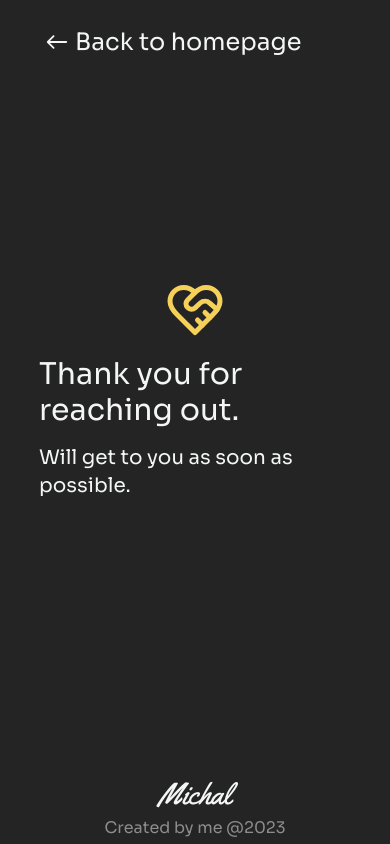
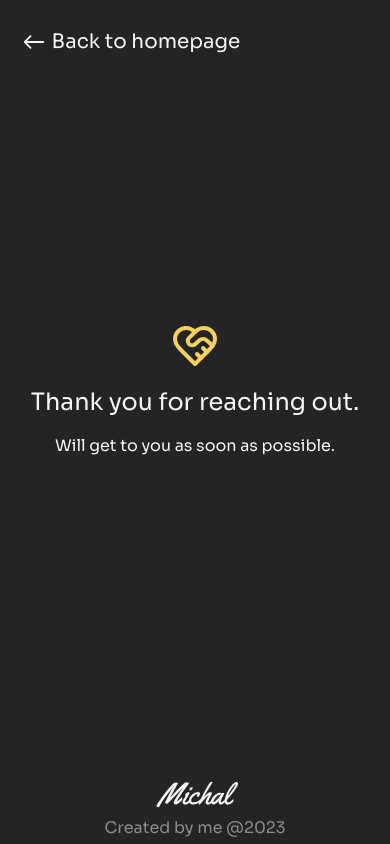
Before and after one commit to michalciberej/personal-website-v2, a Next.js app: page /thankyou in a window 390 px wide. Built offline with nearby package versions, Linux system fonts and the light colour scheme.

Commit message:
Refactored responsive styles

```diff
--- a/app/not-found.tsx
+++ b/app/not-found.tsx
@@ -1,5 +1,8 @@
 import React from 'react';
 import { Metadata } from 'next';
+import Link from 'next/link';
+import { IoIosArrowRoundBack } from 'react-icons/io';
+import Footer from './components/Footer';
 
 export const metadata: Metadata = {
   title: 'Something went wrong | Michal Ciberej',
@@ -8,15 +11,29 @@ export const metadata: Metadata = {
 
 const notFoundPage = () => {
   return (
-    <main>
+    <main className='h-[100dvh] bg-backgroundD px-[4vw] md:px-[10vw] text-textD flex flex-col justify-between'>
+      <header>
+        <div className='pt-6'>
+          <Link
+            href='/'
+            aria-label='back to homepage'
+            className='group hover:text-primary transition-all flex items-center'>
+            <IoIosArrowRoundBack className='text-4xl group-hover:-translate-x-2 md:group-hover:-translate-x-4 transition-transform' />
+            <span className='text-xl md:text-2xl'>Back to homepage</span>
+          </Link>
+        </div>
+      </header>
       <section>
-        <div className='h-[100dvh] bg-backgroundD text-textD flex flex-col justify-center items-center'>
-          <h1 className='text-9xl bg-clip-text bg-gradient-to-tr from-primary to-secondary text-transparent'>
+        <div className='text-textD flex flex-col justify-center items-center'>
+          <h1 className='text-7xl md:text-9xl bg-clip-text bg-gradient-to-tr from-primary to-secondary text-transparent'>
             OH NO
           </h1>
-          <p className='text-2xl'>Something went wrong</p>
+          <p className='text-xl md:text-2xl'>Something went wrong</p>
         </div>
       </section>
+      <footer>
+        <Footer white />
+      </footer>
     </main>
   );
 };
--- a/app/thankyou/page.tsx
+++ b/app/thankyou/page.tsx
@@ -12,23 +12,23 @@ export const metadata: Metadata = {
 
 const ThankYouPage = () => {
   return (
-    <main className='h-[100dvh] bg-backgroundD px-[10vw] text-textD flex flex-col justify-between'>
+    <main className='h-[100dvh] bg-backgroundD px-[4vw] md:px-[10vw] text-textD flex flex-col justify-between'>
       <header>
         <div className='pt-6'>
           <Link
             href='/'
             aria-label='back to homepage'
             className='group hover:text-primary transition-all flex items-center'>
-            <IoIosArrowRoundBack className='text-4xl group-hover:-translate-x-4 transition-transform' />
-            <span className='text-2xl'>Back to homepage</span>
+            <IoIosArrowRoundBack className='text-4xl group-hover:-translate-x-2 md:group-hover:-translate-x-4 transition-transform' />
+            <span className='text-xl md:text-2xl'>Back to homepage</span>
           </Link>
         </div>
       </header>
       <section>
-        <div className='flex flex-col items-center justify-center text-3xl -mt-10 space-y-4'>
-          <LuHeartHandshake className='text-6xl text-primary' />
-          <h1>Thank you for reaching out.</h1>
-          <p className='text-xl'>Will get to you as soon as possible.</p>
+        <div className='flex flex-col items-center justify-center -mt-10 space-y-4'>
+          <LuHeartHandshake className='text-5xl md:text-6xl text-primary' />
+          <h1 className='text-2xl md:text-3xl'>Thank you for reaching out.</h1>
+          <p className='md:text-xl'>Will get to you as soon as possible.</p>
         </div>
       </section>
       <footer>
```
